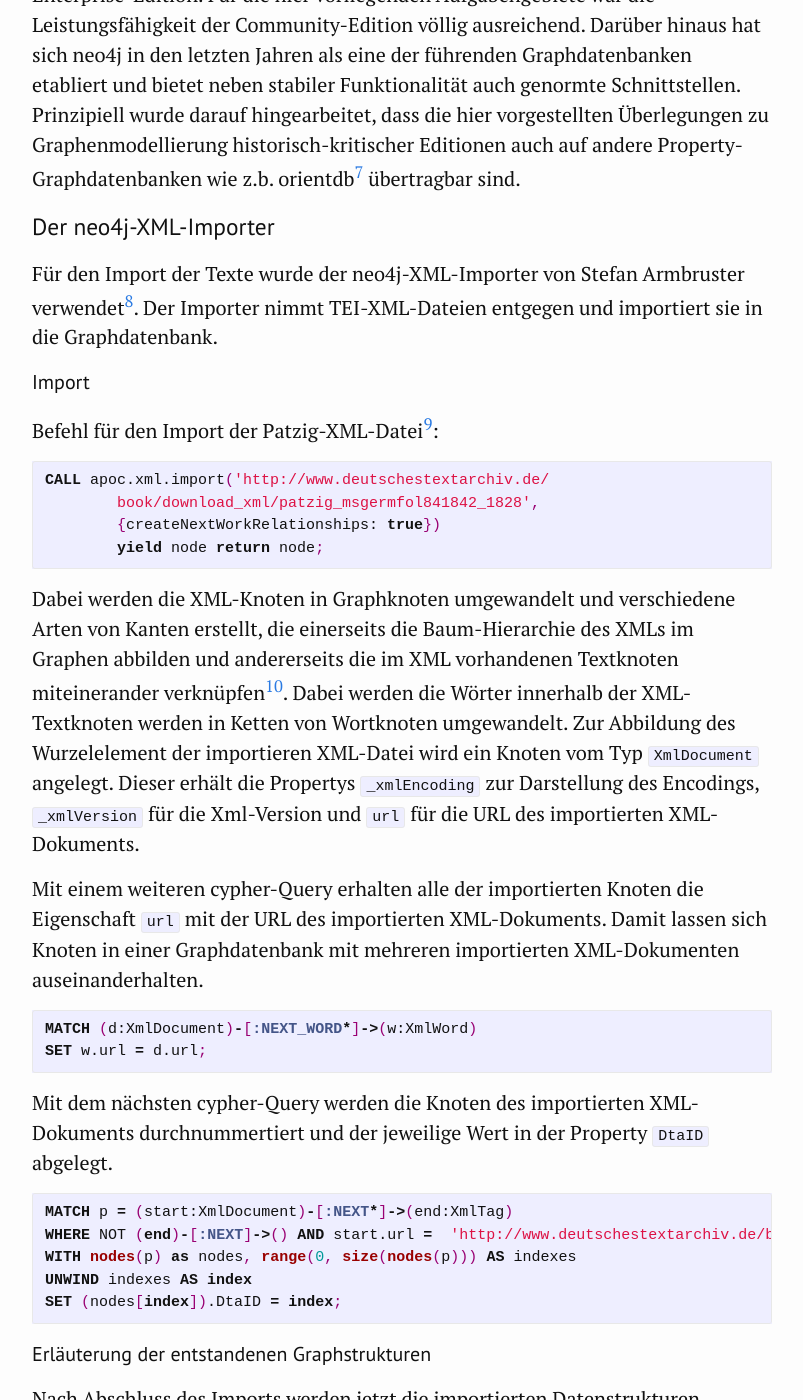
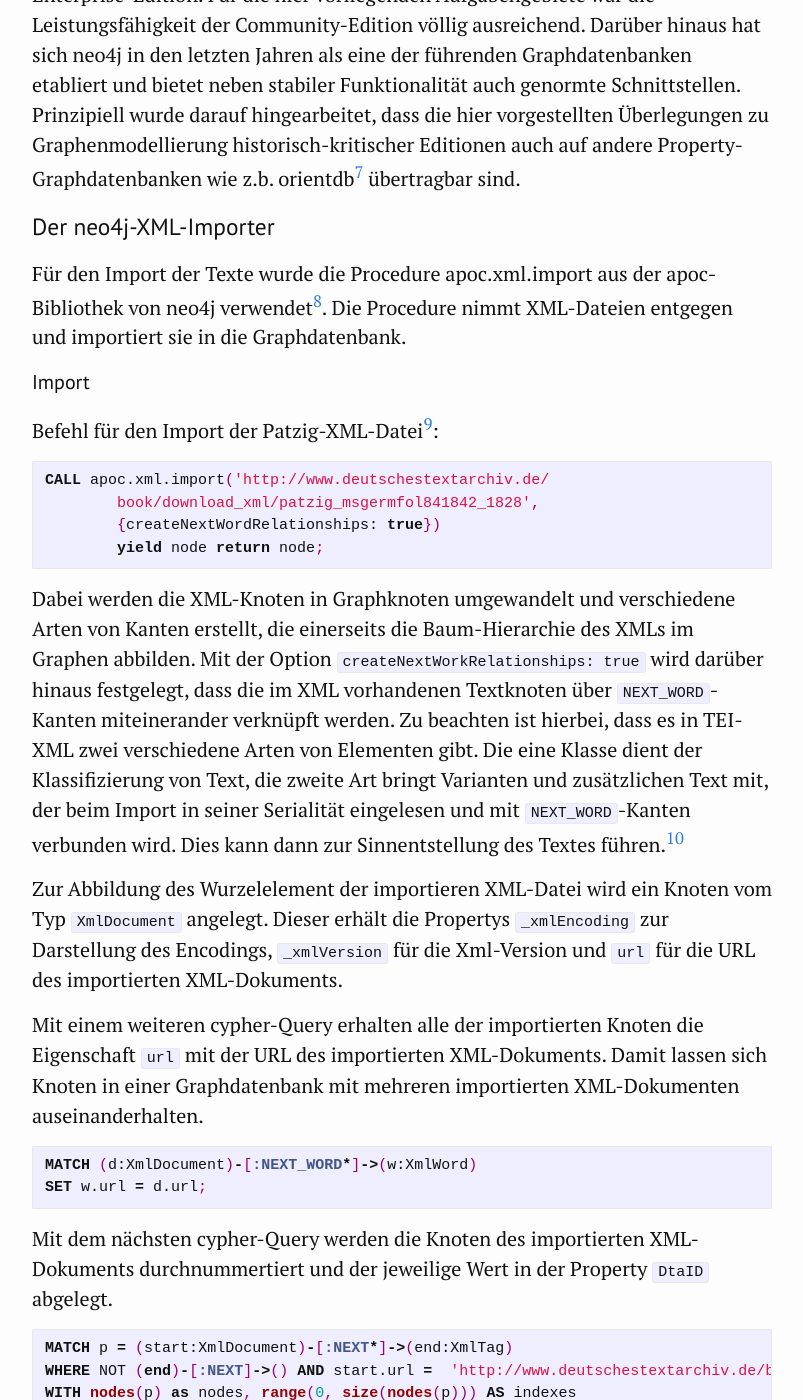
Before and after one commit to kuczera/Graphentechnologien, a Jekyll site: the page built from docs/60_XML-Text-im-Graphen.md, in a window 1280 px wide and 1400 px high, scrolled down 3209 px. Shown: the whole window, without its empty margins (238-1041 px from the left). Built offline with Jekyll 4.4.1, drawn with Linux system fonts in a browser that asks for light colours; some of the changed text lies outside the part shown.

Commit message:
xml im Graphen verbessert

```diff
--- a/docs/60_XML-Text-im-Graphen.md
+++ b/docs/60_XML-Text-im-Graphen.md
@@ -43,7 +43,7 @@ Technische Grundlage der im Rahmen dieses Werkes vorgestellten Beispiel ist die
 
 ### Der neo4j-XML-Importer
 
-Für den Import der Texte wurde der neo4j-XML-Importer von Stefan Armbruster verwendet[^ed8a]. Der Importer nimmt TEI-XML-Dateien entgegen und importiert sie in die Graphdatenbank.
+Für den Import der Texte wurde die Procedure apoc.xml.import aus der apoc-Bibliothek von neo4j verwendet[^ed8a]. Die Procedure  nimmt XML-Dateien entgegen und importiert sie in die Graphdatenbank.
 
 #### Import
 
@@ -52,12 +52,14 @@ Befehl für den Import der Patzig-XML-Datei[^8a2a]:
 ~~~cypher
 CALL apoc.xml.import('http://www.deutschestextarchiv.de/
 	book/download_xml/patzig_msgermfol841842_1828',
-	{createNextWorkRelationships: true})
+	{createNextWordRelationships: true})
 	yield node return node;
 ~~~
 
 
-Dabei werden die XML-Knoten in Graphknoten umgewandelt und verschiedene Arten von Kanten erstellt, die einerseits die Baum-Hierarchie des XMLs im Graphen abbilden und andererseits die im XML vorhandenen Textknoten miteinerander verknüpfen[^4da1]. Dabei werden die  Wörter innerhalb der XML-Textknoten werden in Ketten von Wortknoten umgewandelt. Zur Abbildung des Wurzelelement der importieren XML-Datei wird ein Knoten vom Typ `XmlDocument` angelegt. Dieser erhält die Propertys `_xmlEncoding` zur Darstellung des Encodings, `_xmlVersion` für die Xml-Version und `url` für die URL des importierten XML-Dokuments.
+Dabei werden die XML-Knoten in Graphknoten umgewandelt und verschiedene Arten von Kanten erstellt, die einerseits die Baum-Hierarchie des XMLs im Graphen abbilden. Mit der Option  `createNextWorkRelationships: true` wird darüber hinaus festgelegt, dass die im XML vorhandenen Textknoten über `NEXT_WORD`-Kanten miteinerander verknüpft werden. Zu beachten ist hierbei, dass es in TEI-XML zwei verschiedene Arten von Elementen gibt. Die eine Klasse dient der Klassifizierung von Text, die zweite Art bringt Varianten und zusätzlichen Text mit, der beim Import in seiner Serialität eingelesen und mit `NEXT_WORD`-Kanten verbunden wird. Dies kann dann zur Sinnentstellung des Textes führen.[^4da1]
+
+Zur Abbildung des Wurzelelement der importieren XML-Datei wird ein Knoten vom Typ `XmlDocument` angelegt. Dieser erhält die Propertys `_xmlEncoding` zur Darstellung des Encodings, `_xmlVersion` für die Xml-Version und `url` für die URL des importierten XML-Dokuments.
 
 Mit einem weiteren cypher-Query erhalten alle der importierten Knoten die Eigenschaft `url` mit der URL des importierten XML-Dokuments. Damit lassen sich Knoten in einer Graphdatenbank mit mehreren importierten XML-Dokumenten auseinanderhalten.
 
@@ -733,9 +735,8 @@ Im Patzig-Manusskript wird am Ende jeder Seite das erste Wort der folgenden Seit
 
 [^b20c]: Vgl. www.neo4j.com (abgerufen am 7.8.2017).
 [^dff9]: Die Graphdatenbank orientdb (http://orientdb.com/) bietet ein für Historiker sehr interessantes Feature, da sie als Datentyp für die Propertys von Knoten auch Datumsangaben im ISO-Format zulässt. Vgl. https://orientdb.com/docs/2.2/Managing-Dates.html (abgerufen am 7.8.2017).
-[^ed8a]: Der generische XML-Import wird momentan von Stefan Armbruster entwickelt (https://github.com/sarmbruster/ abgerufen am 23.11.2017). Es ist geplant, den Importer in die apoc-Bibliothek zu integrieren. (https://github.com/neo4j-contrib/neo4j-apoc-procedures abgerufen am 23.11.2017).
-[^4da1]: In TEI-XML gibt es zwei verschiedene Arten von Elementen. Die eine Klasse dient der Klassifizierung von Text, die zweite Art bringt Varianten und zusätzlichen Text mit!!! Literaturhinweis ergänzen, Hans-Werner Bartz fragen.
-
+[^ed8a]: Wie die apoc-Bibliothek installiert und die Funktionen und Procedures verwendet werden können wird im [Kapitel für Fortgeschrittene](85-cypher-fuer-Fortgeschrittene.md) erklärt.
+[^4da1]: !!! Literaturhinweis ergänzen, Hans-Werner Bartz fragen.
 [^32a2]: Vgl. @DekkerHaentjensItmorejust2017.
 [^b141]: @SchmidtInteroperableDigitalScholarly2014, 4.1 Annotations.
 [^3af6]: URL des Beispieltextes: http://www.deutschestextarchiv.de/book/view/patzig_msgermfol841842_1828/?hl=Himalaja&p=39 abgerufen am 02.01.2018.
```
